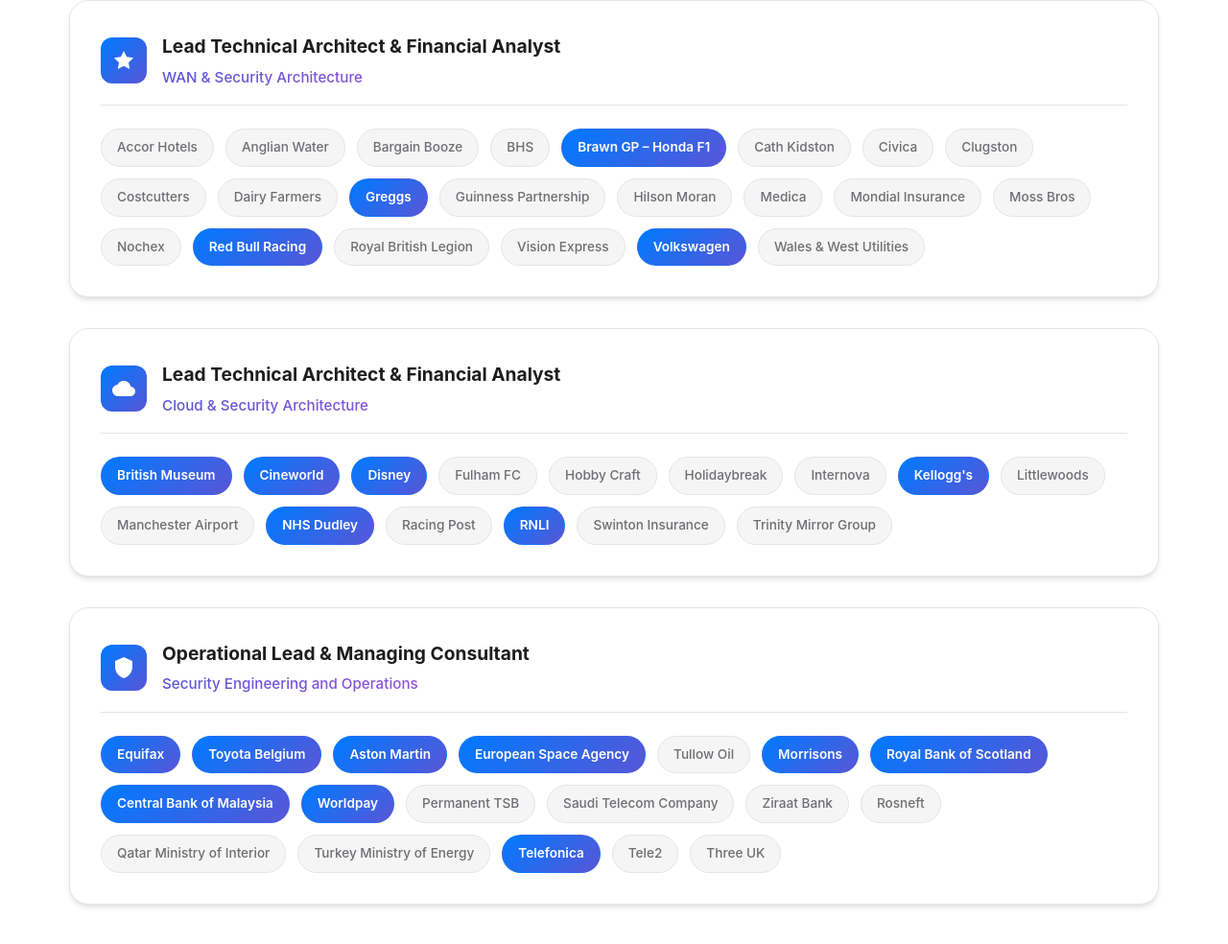
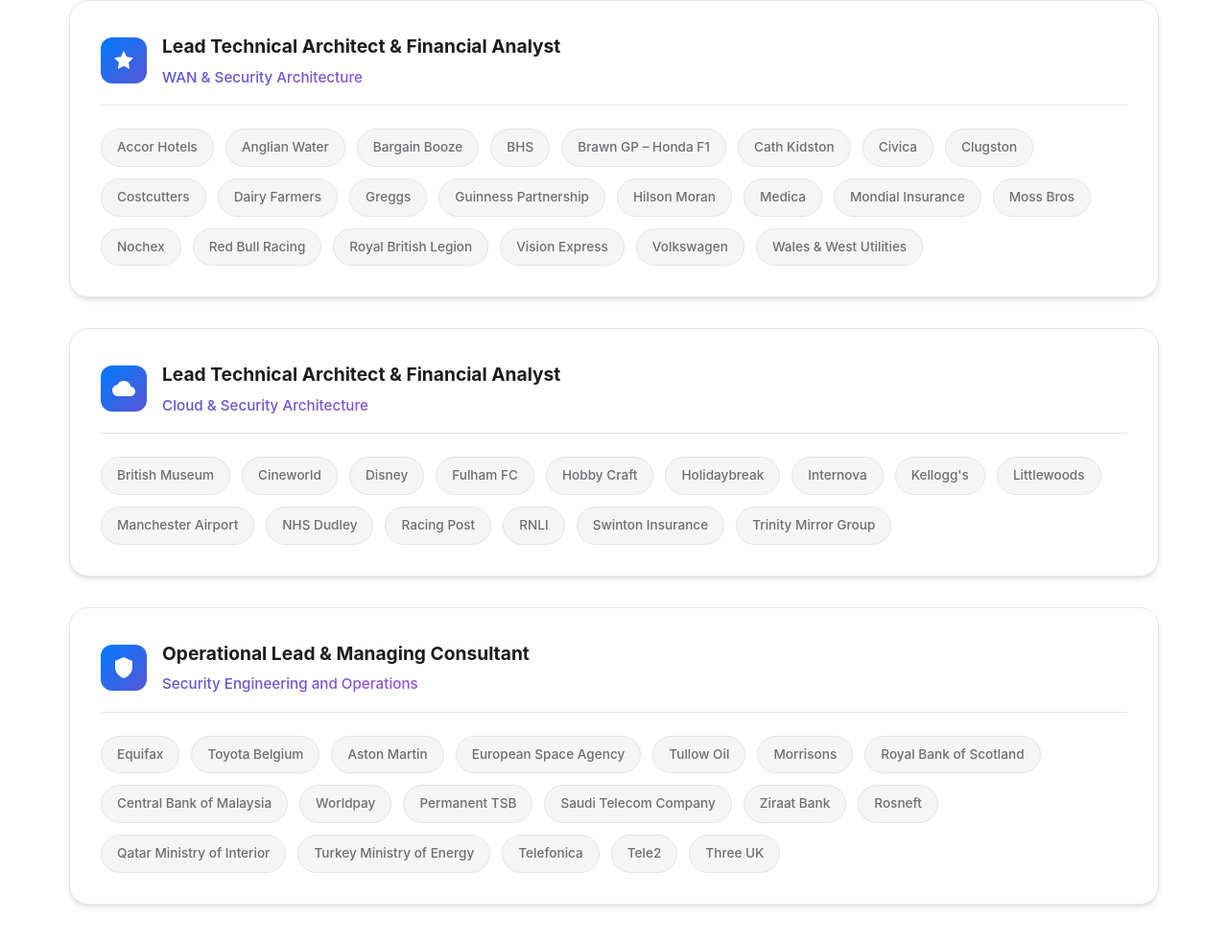
Before and after one commit to Ke0xes/KunalHatode, a plain HTML site: page index.html in a window 1280 px wide. Shown: the part 5591-6575 px from the top of the page at 96% size. Drawn offline with Linux system fonts and the light colour scheme.

Commit message:
SEP091030

```diff
--- a/index.html
+++ b/index.html
@@ -512,26 +512,26 @@
             font-weight: 500;
             transition: all 0.3s ease;
             border: 1px solid var(--gray-200);
-            cursor: default;
+            cursor: pointer;
             white-space: nowrap;
+            text-decoration: none;
+            display: inline-block;
         }
 
         .client-tag:hover {
-            background: var(--gray-200);
-            transform: translateY(-2px);
-            box-shadow: 0 4px 12px rgba(0, 0, 0, 0.1);
-        }
-
-        .client-tag.featured {
             background: var(--primary-gradient);
             color: white;
+            transform: translateY(-2px);
+            box-shadow: 0 4px 12px rgba(0, 122, 255, 0.2);
             border-color: transparent;
-            font-weight: 600;
-        }
-
-        .client-tag.featured:hover {
-            transform: translateY(-2px) scale(1.05);
-            box-shadow: 0 8px 25px rgba(0, 122, 255, 0.3);
+        }
+
+        .client-tag:visited {
+            color: var(--text-secondary);
+        }
+
+        .client-tag:visited:hover {
+            color: white;
         }
 
         /* Certifications */
@@ -1076,28 +1076,28 @@
                     </div>
                 </div>
                 <div class="client-grid">
-                    <div class="client-tag">Accor Hotels</div>
-                    <div class="client-tag">Anglian Water</div>
+                    <a href="https://group.accor.com/en/about-us" target="_blank" class="client-tag">Accor Hotels</a>
+                    <a href="https://www.anglianwater.co.uk/about-us/" target="_blank" class="client-tag">Anglian Water</a>
                     <div class="client-tag">Bargain Booze</div>
                     <div class="client-tag">BHS</div>
-                    <div class="client-tag featured">Brawn GP – Honda F1</div>
-                    <div class="client-tag">Cath Kidston</div>
-                    <div class="client-tag">Civica</div>
-                    <div class="client-tag">Clugston</div>
-                    <div class="client-tag">Costcutters</div>
+                    <a href="https://www.redbullracing.com/int-en/about" target="_blank" class="client-tag">Brawn GP – Honda F1</a>
+                    <a href="https://www.cathkidston.com/pages/about-us" target="_blank" class="client-tag">Cath Kidston</a>
+                    <a href="https://www.civica.com/en-gb/about-us/" target="_blank" class="client-tag">Civica</a>
+                    <a href="https://www.clugston.co.uk/about/" target="_blank" class="client-tag">Clugston</a>
+                    <a href="https://www.costcutter.co.uk/about-us/" target="_blank" class="client-tag">Costcutters</a>
                     <div class="client-tag">Dairy Farmers</div>
-                    <div class="client-tag featured">Greggs</div>
-                    <div class="client-tag">Guinness Partnership</div>
-                    <div class="client-tag">Hilson Moran</div>
+                    <a href="https://corporate.greggs.co.uk/about-greggs" target="_blank" class="client-tag">Greggs</a>
+                    <a href="https://www.guinnesspartnership.com/about-us/" target="_blank" class="client-tag">Guinness Partnership</a>
+                    <a href="https://www.hilsonmoran.com/about/" target="_blank" class="client-tag">Hilson Moran</a>
                     <div class="client-tag">Medica</div>
                     <div class="client-tag">Mondial Insurance</div>
-                    <div class="client-tag">Moss Bros</div>
+                    <a href="https://www.moss.co.uk/about-moss" target="_blank" class="client-tag">Moss Bros</a>
                     <div class="client-tag">Nochex</div>
-                    <div class="client-tag featured">Red Bull Racing</div>
-                    <div class="client-tag">Royal British Legion</div>
-                    <div class="client-tag">Vision Express</div>
-                    <div class="client-tag featured">Volkswagen</div>
-                    <div class="client-tag">Wales & West Utilities</div>
+                    <a href="https://www.redbullracing.com/int-en/about" target="_blank" class="client-tag">Red Bull Racing</a>
+                    <a href="https://www.britishlegion.org.uk/about-us" target="_blank" class="client-tag">Royal British Legion</a>
+                    <a href="https://www.visionexpress.com/about-us" target="_blank" class="client-tag">Vision Express</a>
+                    <a href="https://www.volkswagenag.com/en/group.html" target="_blank" class="client-tag">Volkswagen</a>
+                    <a href="https://www.wwutilities.co.uk/about-us/" target="_blank" class="client-tag">Wales & West Utilities</a>
                 </div>
             </div>
 
@@ -1114,21 +1114,21 @@
                     </div>
                 </div>
                 <div class="client-grid">
-                    <div class="client-tag featured">British Museum</div>
-                    <div class="client-tag featured">Cineworld</div>
-                    <div class="client-tag featured">Disney</div>
-                    <div class="client-tag">Fulham FC</div>
-                    <div class="client-tag">Hobby Craft</div>
+                    <a href="https://www.britishmuseum.org/about-us" target="_blank" class="client-tag">British Museum</a>
+                    <a href="https://www.cineworld.co.uk/about-us" target="_blank" class="client-tag">Cineworld</a>
+                    <a href="https://thewaltdisneycompany.com/about/" target="_blank" class="client-tag">Disney</a>
+                    <a href="https://www.fulhamfc.com/club/about" target="_blank" class="client-tag">Fulham FC</a>
+                    <a href="https://www.hobbycraft.co.uk/about-us" target="_blank" class="client-tag">Hobby Craft</a>
                     <div class="client-tag">Holidaybreak</div>
                     <div class="client-tag">Internova</div>
-                    <div class="client-tag featured">Kellogg's</div>
-                    <div class="client-tag">Littlewoods</div>
-                    <div class="client-tag">Manchester Airport</div>
-                    <div class="client-tag featured">NHS Dudley</div>
-                    <div class="client-tag">Racing Post</div>
-                    <div class="client-tag featured">RNLI</div>
-                    <div class="client-tag">Swinton Insurance</div>
-                    <div class="client-tag">Trinity Mirror Group</div>
+                    <a href="https://www.kelloggs.com/en_US/company.html" target="_blank" class="client-tag">Kellogg's</a>
+                    <a href="https://www.littlewoods.com/help/about-littlewoods" target="_blank" class="client-tag">Littlewoods</a>
+                    <a href="https://www.manchesterairport.co.uk/about-us/" target="_blank" class="client-tag">Manchester Airport</a>
+                    <a href="https://www.dgft.nhs.uk/about-us/" target="_blank" class="client-tag">NHS Dudley</a>
+                    <a href="https://www.racingpost.com/about-us" target="_blank" class="client-tag">Racing Post</a>
+                    <a href="https://rnli.org/about-us" target="_blank" class="client-tag">RNLI</a>
+                    <a href="https://www.swinton.co.uk/about-us" target="_blank" class="client-tag">Swinton Insurance</a>
+                    <a href="https://www.reachplc.com/about-us" target="_blank" class="client-tag">Trinity Mirror Group</a>
                 </div>
             </div>
 
@@ -1145,24 +1145,24 @@
                     </div>
                 </div>
                 <div class="client-grid">
-                    <div class="client-tag featured">Equifax</div>
-                    <div class="client-tag featured">Toyota Belgium</div>
-                    <div class="client-tag featured">Aston Martin</div>
-                    <div class="client-tag featured">European Space Agency</div>
-                    <div class="client-tag">Tullow Oil</div>
-                    <div class="client-tag featured">Morrisons</div>
-                    <div class="client-tag featured">Royal Bank of Scotland</div>
-                    <div class="client-tag featured">Central Bank of Malaysia</div>
-                    <div class="client-tag featured">Worldpay</div>
-                    <div class="client-tag">Permanent TSB</div>
-                    <div class="client-tag">Saudi Telecom Company</div>
-                    <div class="client-tag">Ziraat Bank</div>
-                    <div class="client-tag">Rosneft</div>
-                    <div class="client-tag">Qatar Ministry of Interior</div>
-                    <div class="client-tag">Turkey Ministry of Energy</div>
-                    <div class="client-tag featured">Telefonica</div>
-                    <div class="client-tag">Tele2</div>
-                    <div class="client-tag">Three UK</div>
+                    <a href="https://www.equifax.com/about-equifax/" target="_blank" class="client-tag">Equifax</a>
+                    <a href="https://www.toyota.be/about" target="_blank" class="client-tag">Toyota Belgium</a>
+                    <a href="https://www.astonmartin.com/en/our-world/our-story" target="_blank" class="client-tag">Aston Martin</a>
+                    <a href="https://www.esa.int/About_Us" target="_blank" class="client-tag">European Space Agency</a>
+                    <a href="https://www.tullowoil.com/about-us/" target="_blank" class="client-tag">Tullow Oil</a>
+                    <a href="https://www.morrisons.com/about/" target="_blank" class="client-tag">Morrisons</a>
+                    <a href="https://www.rbs.com/rbs/about.html" target="_blank" class="client-tag">Royal Bank of Scotland</a>
+                    <a href="https://www.bnm.gov.my/about" target="_blank" class="client-tag">Central Bank of Malaysia</a>
+                    <a href="https://www.worldpay.com/en-gb/about" target="_blank" class="client-tag">Worldpay</a>
+                    <a href="https://www.permanenttsb.ie/about-us/" target="_blank" class="client-tag">Permanent TSB</a>
+                    <a href="https://www.stc.com.sa/wps/wcm/connect/english/stc/aboutSTC" target="_blank" class="client-tag">Saudi Telecom Company</a>
+                    <a href="https://www.ziraatbank.com.tr/en/about-us" target="_blank" class="client-tag">Ziraat Bank</a>
+                    <a href="https://www.rosneft.com/about/" target="_blank" class="client-tag">Rosneft</a>
+                    <a href="https://portal.moi.gov.qa/wps/portal/MOIInternet/about" target="_blank" class="client-tag">Qatar Ministry of Interior</a>
+                    <a href="https://www.enerji.gov.tr/en-US/Pages/About-Us" target="_blank" class="client-tag">Turkey Ministry of Energy</a>
+                    <a href="https://www.telefonica.com/en/about-us/" target="_blank" class="client-tag">Telefonica</a>
+                    <a href="https://www.tele2.com/about" target="_blank" class="client-tag">Tele2</a>
+                    <a href="https://www.three.co.uk/About_Three" target="_blank" class="client-tag">Three UK</a>
                 </div>
             </div>
         </div>
```
